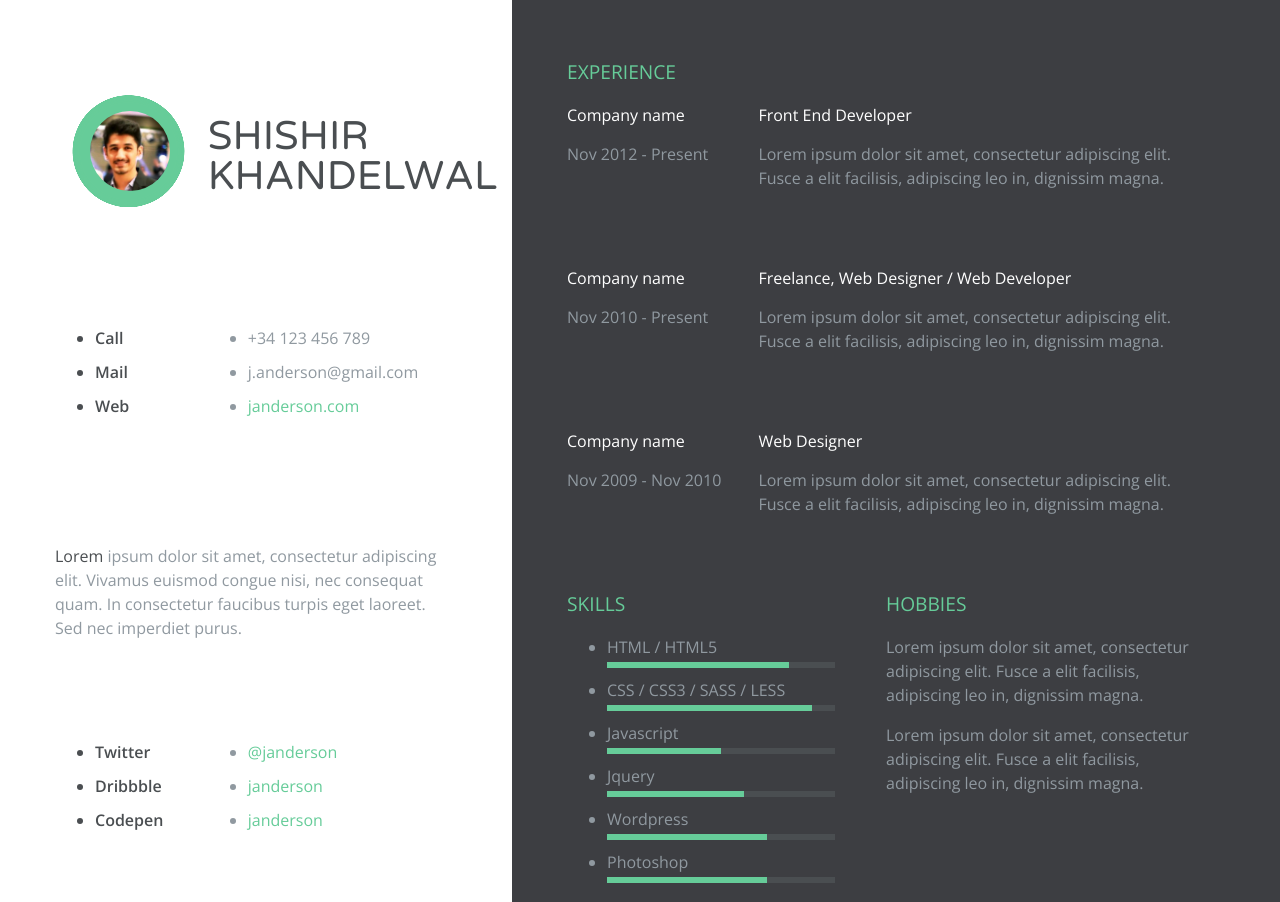
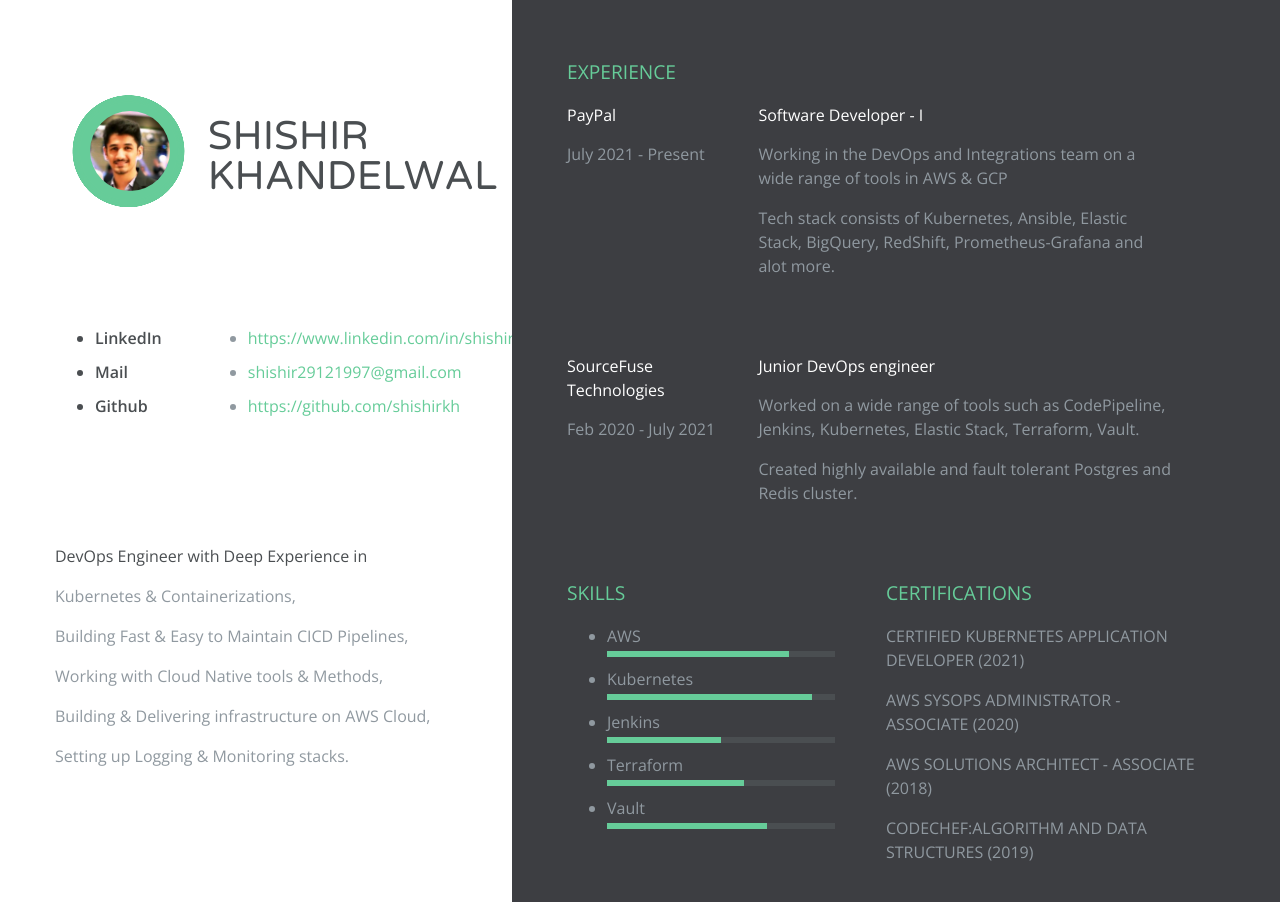
Before and after one commit to shishirkh/cloud-resume-challenge-frontend, a plain HTML site: page index.html in a window 1280 px wide. Shown: the top 902 px of the page. Drawn offline with nearby package versions, Linux system fonts and the light colour scheme; no server answers.

Commit message:
modify resume

```diff
--- a/index.html
+++ b/index.html
@@ -11,7 +11,7 @@
       crossorigin="anonymous"
     />
     <link rel="stylesheet" href="./style.css">
-    <title>Axios Crash Course</title>
+    <title>Resume - Shishir Khandelwal</title>
   </head>
   <body>
     <meta name="viewport" content="width=device-width, initial-scale=1, maximum-scale=1">
@@ -60,30 +60,18 @@
           <div class="contact-info clearfix">
 
             <ul class="list-titles">
-              <li>Call</li>
+              <li>LinkedIn</li>
               <li>Mail</li>
-              <li>Web</li>
+              <li>Github</li>
             </ul>
             <ul class="list-content ">
-              <li>+34 123 456 789</li> <!-- YOUR PHONE NUMBER  -->
-              <li>j.anderson@gmail.com</li> <!-- YOUR EMAIL -->
-              <li><a href="#">janderson.com</a></li> <!-- YOUR WEBSITE  -->
+              <li><a href="https://www.linkedin.com/in/shishirkhandelwal/" target="_blank">https://www.linkedin.com/in/shishirkhandelwal/</a></li> <!-- YOUR PHONE NUMBER  -->
+              <li><a href="mailto:shishir29121997@gmail.com">shishir29121997@gmail.com</a></li> <!-- YOUR EMAIL -->
+              <li><a href="https://github.com/shishirkh" target="_blank">https://github.com/shishirkh</a></li> <!-- YOUR WEBSITE  -->
             </ul>
           </div>
           <div class="contact-presentation"> <!-- YOUR PRESENTATION RESUME  -->
-            <p><span class="bold">Lorem</span> ipsum dolor sit amet, consectetur adipiscing elit. Vivamus euismod congue nisi, nec consequat quam. In consectetur faucibus turpis eget laoreet. Sed nec imperdiet purus. </p>
-          </div>
-          <div class="contact-social clearfix">
-            <ul class="list-titles">
-              <li>Twitter</li>
-              <li>Dribbble</li>
-              <li>Codepen</li>
-            </ul>
-            <ul class="list-content"> <!-- REMEMBER TO PUT THE URL ON THE HREF TAG  -->
-              <li><a href="">@janderson</a></li> <!-- YOUR TWITTER USER  -->
-              <li><a href="">janderson</a></li> <!-- YOUR DRIBBBLE USER  -->
-              <li><a href="">janderson</a></li> <!-- YOUR BEHANCE USER  -->
-            </ul>
+            <p><span class="bold">DevOps Engineer with Deep Experience in </span><p>Kubernetes & Containerizations,</p> <p>Building Fast & Easy to Maintain CICD Pipelines,</p><p>Working with Cloud Native tools & Methods,</p><p>Building & Delivering infrastructure on AWS Cloud,</p></p><p>Setting up Logging & Monitoring stacks.</p>
           </div>
         </div>
       </section>
@@ -94,62 +82,54 @@
 
           <div class="experience-wrapper">
             <div class="company-wrapper clearfix">
-              <div class="experience-title">Company name</div> <!-- NAME OF THE COMPANY YOUWORK WITH  -->
-              <div class="time">Nov 2012 - Present</div> <!-- THE TIME YOU WORK WITH THE COMPANY  -->
+              <div class="experience-title">PayPal</div> <!-- NAME OF THE COMPANY YOUWORK WITH  -->
+              <div class="time">July 2021 - Present</div> <!-- THE TIME YOU WORK WITH THE COMPANY  -->
             </div>
 
             <div class="job-wrapper clearfix">
-              <div class="experience-title">Front End Developer </div> <!-- JOB TITLE  -->
+              <div class="experience-title">Software Developer - I </div> <!-- JOB TITLE  -->
               <div class="company-description">
-                <p>Lorem ipsum dolor sit amet, consectetur adipiscing elit. Fusce a elit facilisis, adipiscing leo in, dignissim magna.</p>  <!-- JOB DESCRIPTION  -->
+                <p>Working in the DevOps and Integrations team on a wide range of tools in AWS & GCP</p>  <!-- JOB DESCRIPTION  -->
+                <p>Tech stack consists of Kubernetes, Ansible, Elastic Stack, BigQuery, RedShift, Prometheus-Grafana and alot more.</p>  <!-- JOB DESCRIPTION  -->
               </div>
             </div>
 
             <div class="company-wrapper clearfix">
-              <div class="experience-title">Company name</div> <!-- NAME OF THE COMPANY YOUWORK WITH  -->
-              <div class="time">Nov 2010 - Present</div> <!-- THE TIME YOU WORK WITH THE COMPANY  -->
+              <div class="experience-title">SourceFuse Technologies</div> <!-- NAME OF THE COMPANY YOUWORK WITH  -->
+              <div class="time">Feb 2020 - July 2021</div> <!-- THE TIME YOU WORK WITH THE COMPANY  -->
             </div>
 
             <div class="job-wrapper clearfix">
-              <div class="experience-title">Freelance, Web Designer / Web Developer</div> <!-- JOB TITLE  -->
+              <div class="experience-title">Junior DevOps engineer</div> <!-- JOB TITLE  -->
               <div class="company-description">
-                <p>Lorem ipsum dolor sit amet, consectetur adipiscing elit. Fusce a elit facilisis, adipiscing leo in, dignissim magna.</p>  <!-- JOB DESCRIPTION  -->
+                <p>Worked on a wide range of tools such as CodePipeline, Jenkins, Kubernetes, Elastic Stack, Terraform, Vault.</p>  <!-- JOB DESCRIPTION  -->
+                <p>Created highly available and fault tolerant Postgres and Redis cluster.</p>
               </div>
             </div>
 
-            <div class="company-wrapper clearfix">
-              <div class="experience-title">Company name</div> <!-- NAME OF THE COMPANY YOUWORK WITH  -->
-              <div class="time">Nov 2009 - Nov 2010</div> <!-- THE TIME YOU WORK WITH THE COMPANY  -->
-            </div>
-
-            <div class="job-wrapper clearfix">
-              <div class="experience-title">Web Designer </div> <!-- JOB TITLE  -->
-              <div class="company-description">
-                <p>Lorem ipsum dolor sit amet, consectetur adipiscing elit. Fusce a elit facilisis, adipiscing leo in, dignissim magna.</p>   <!-- JOB DESCRIPTION  -->
-              </div>
-            </div>
 
           </div><!--Skill experience-->
 
           <div class="section-wrapper clearfix">
             <h3 class="section-title">Skills</h3>  <!-- YOUR SET OF SKILLS  -->
               <ul>
-                <li class="skill-percentage">HTML / HTML5</li>
-                <li class="skill-percentage">CSS / CSS3 / SASS / LESS</li>
-                <li class="skill-percentage">Javascript</li>
-                <li class="skill-percentage">Jquery</li>
-                <li class="skill-percentage">Wordpress</li>
-                <li class="skill-percentage">Photoshop</li>
+                <li class="skill-percentage">AWS</li>
+                <li class="skill-percentage">Kubernetes</li>
+                <li class="skill-percentage">Jenkins</li>
+                <li class="skill-percentage">Terraform</li>
+                <li class="skill-percentage">Vault</li>
 
               </ul>
 
           </div>
 
           <div class="section-wrapper clearfix">
-            <h3 class="section-title">Hobbies</h3>  <!-- DESCRIPTION OF YOUR HOBBIES -->
-            <p>Lorem ipsum dolor sit amet, consectetur adipiscing elit. Fusce a elit facilisis, adipiscing leo in, dignissim magna.</p>
+            <h3 class="section-title">Certifications</h3>  <!-- DESCRIPTION OF YOUR HOBBIES -->
+            <p>CERTIFIED KUBERNETES APPLICATION DEVELOPER (2021)</p>
 
-            <p>Lorem ipsum dolor sit amet, consectetur adipiscing elit. Fusce a elit facilisis, adipiscing leo in, dignissim magna.</p>
+            <p>AWS SYSOPS ADMINISTRATOR - ASSOCIATE (2020)</p>
+            <p>AWS SOLUTIONS ARCHITECT - ASSOCIATE (2018)</p>
+            <p>CODECHEF:ALGORITHM AND DATA STRUCTURES (2019)</p>
           </div>
 
         </div>
```
